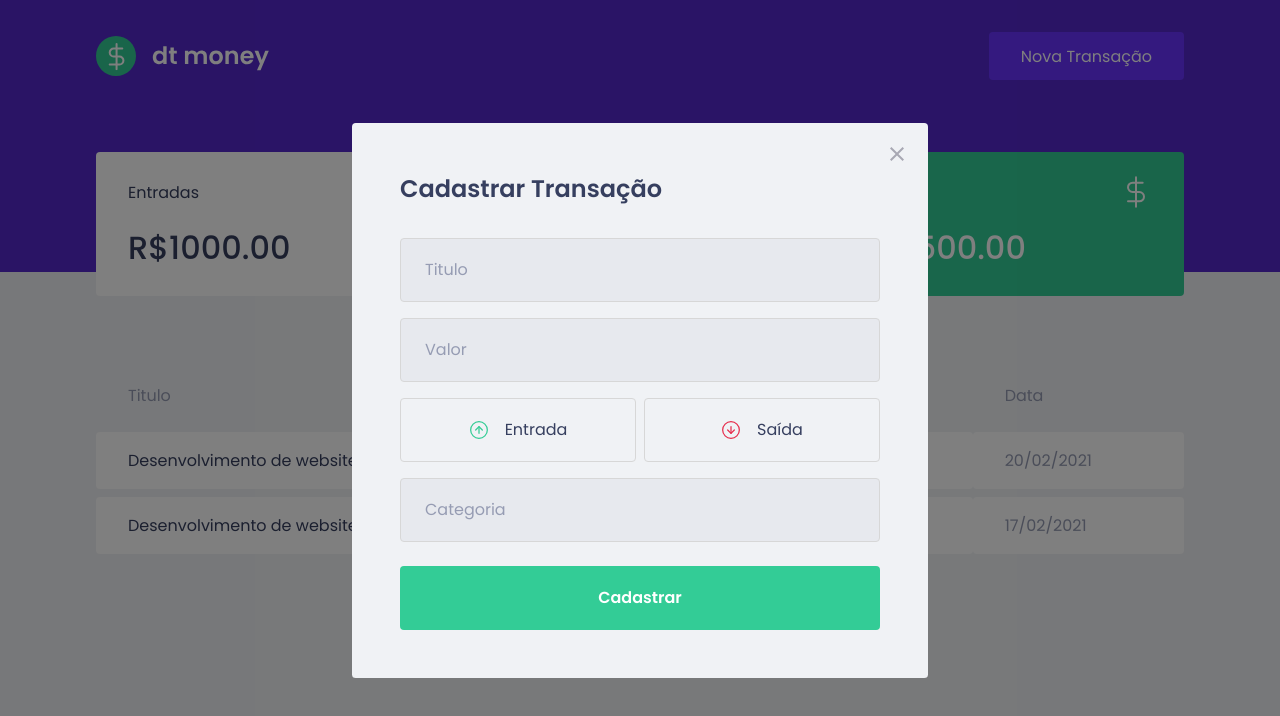
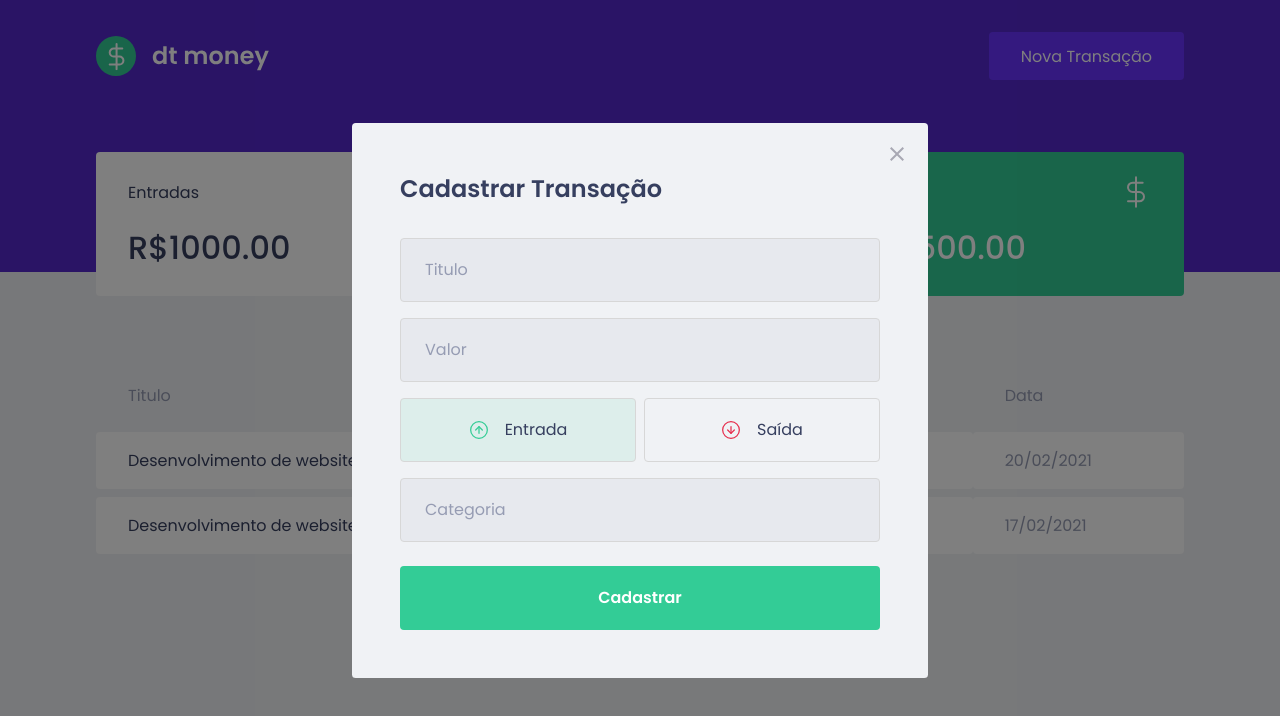
Before and after one commit to savio-2-lopes/DTMoney, a React (Create React App) app: page / in a window 1280 px wide. Both pictures are taken after a click on the button "Nova Transação". Shown: the top 716 px of the page. Built offline with nearby package versions, Linux system fonts and the light colour scheme; no server answers; what miragejs would draw is missing.

Commit message:
:tada: Add project

```diff
--- a/src/components/NewTransactionModal/index.tsx
+++ b/src/components/NewTransactionModal/index.tsx
@@ -44,6 +44,7 @@
               setType("deposit");
             }}
             isActive={type === "deposit"}
+            activeColor="green"
           >
             <img src={incomeImg} alt="Entrada" />
             <span>Entrada</span>
@@ -54,6 +55,7 @@
               setType("withdraw");
             }}
             isActive={type === "withdraw"}
+            activeColor="red"
           >
             <img src={outcomeImg} alt="Saída" />
             <span>Saída</span>
--- a/src/components/NewTransactionModal/styles.ts
+++ b/src/components/NewTransactionModal/styles.ts
@@ -1,6 +1,6 @@
 import styled from "styled-components";
 
-import { darken } from "polished";
+import { darken, transparentize } from "polished";
 
 export const Container = styled.div`
   h2 {
@@ -55,13 +55,24 @@
 
 interface RadioBoxProps {
   isActive: boolean;
+  activeColor: "green" | "red";
 }
+
+const colors = {
+  green: "#33cc96",
+  red: "#e52e4d",
+};
 
 export const RadioBox = styled.button<RadioBoxProps>`
   height: 4rem;
   border: 1px solid #d7d7d7;
   border-radius: 0.25rem;
-  background: transparent;
+
+  background: ${(props) =>
+    props.isActive
+      ? transparentize(0.9, colors[props.activeColor])
+      : "transparent"};
+
   display: flex;
   align-items: center;
   justify-content: center;
```
